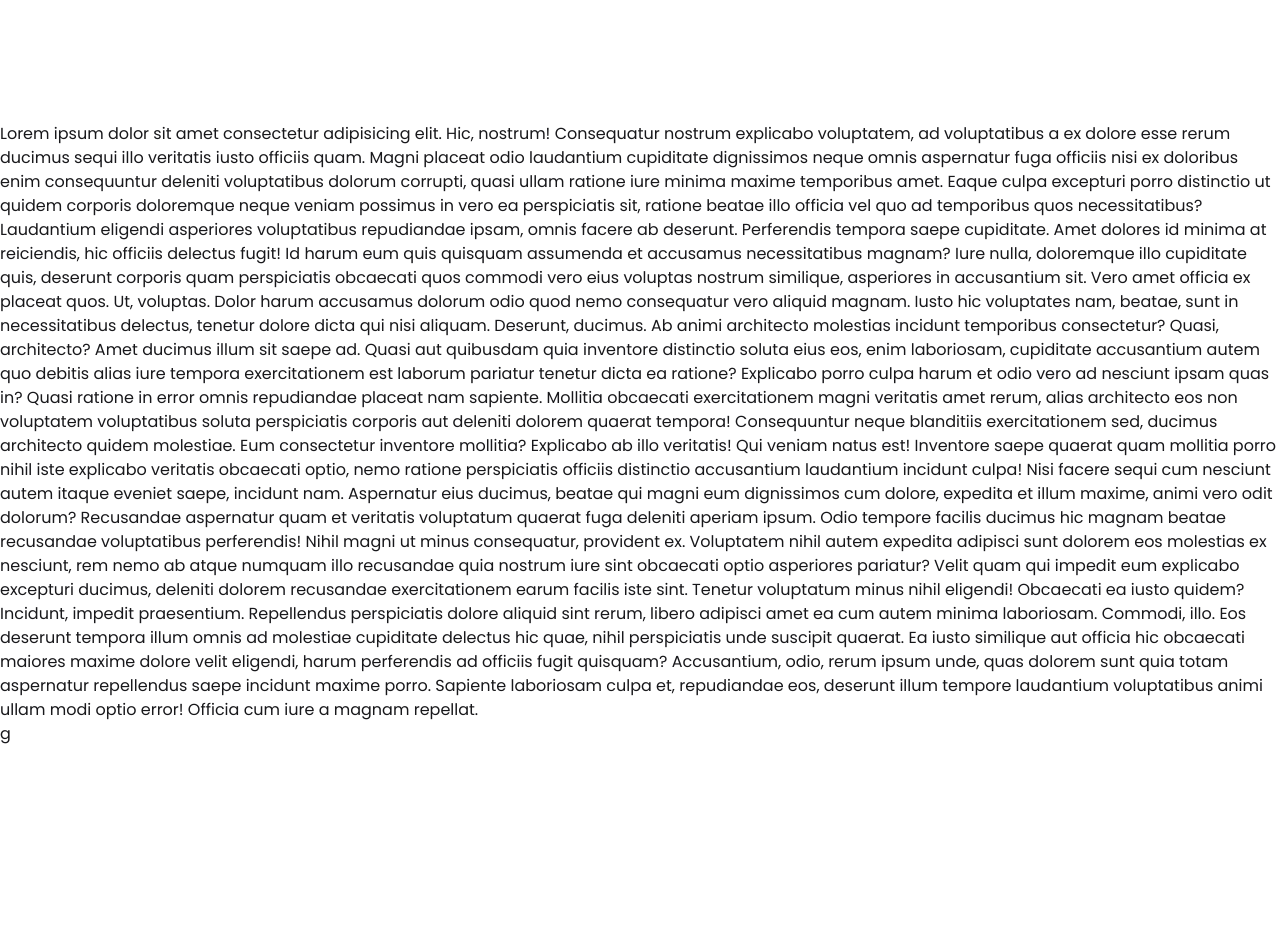
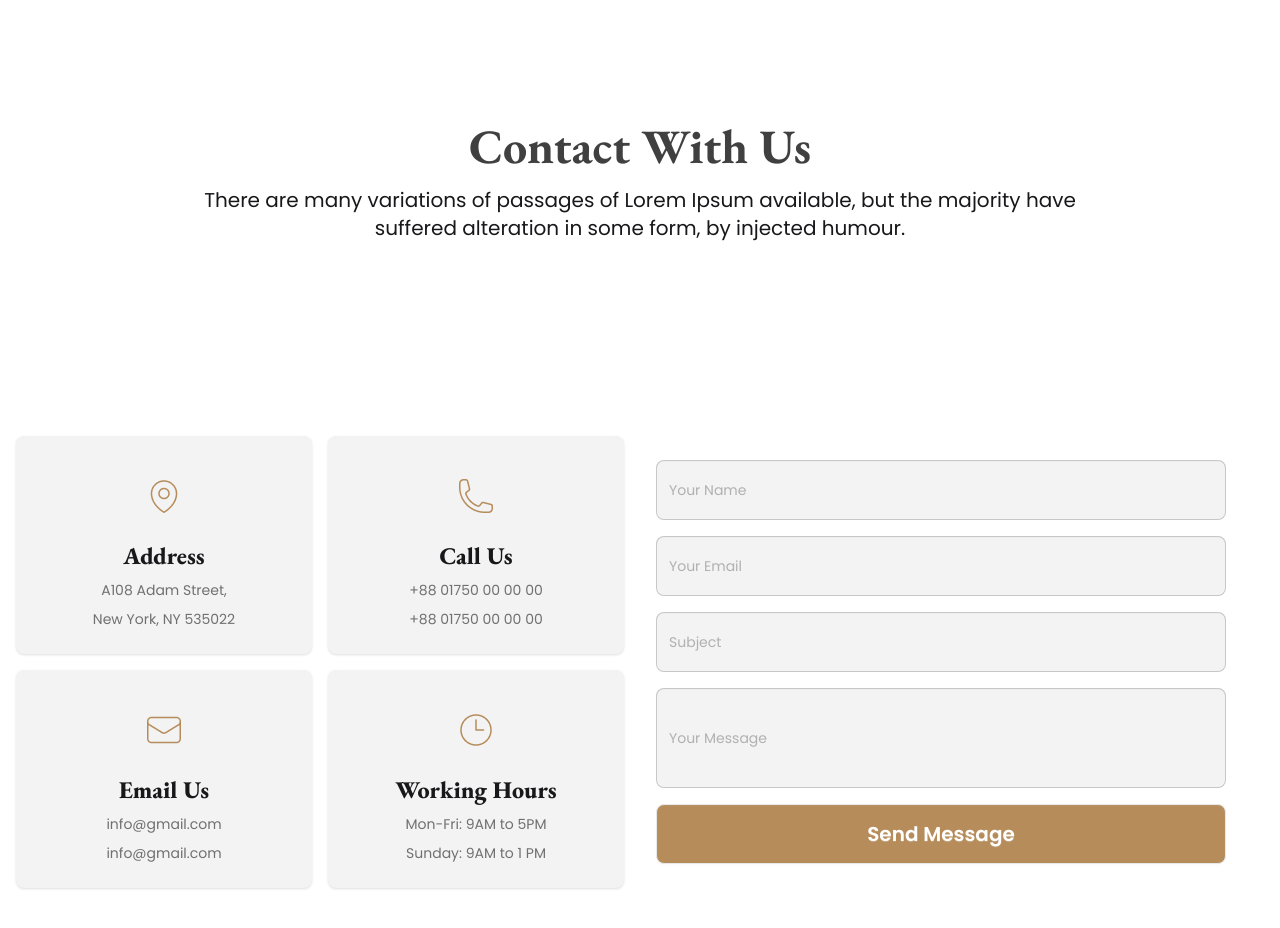
Before and after one commit to Mostofarusho/Legal-Solutions-Using-DaisyUI, a plain HTML site: page index.html in a window 1280 px wide. Shown: the part 3720-4648 px from the top of the page. Before the commit the page ends 4466 px from the top, so only its background shows below. Drawn offline with nearby package versions, Linux system fonts and the light colour scheme.

Commit message:
Contact With Us Section Done With Responsive

```diff
--- a/index.html
+++ b/index.html
@@ -43,6 +43,10 @@
 
         .color-five {
             background: rgb(182, 140, 90);
+        }
+
+        .color-six {
+            background: rgb(243, 243, 243);
         }
     </style>
 </head>
@@ -245,7 +249,7 @@
                     </div>
                 </div>
                 <!-- Slide 4  -->
-                <div id="slide4" class="carousel-item relative w-full min-h-screen bg-cover bg-center" style="background-image: url(./images/banner.png);">
+                <div id="slide4" class="carousel-item relative w-full min-h-screen bg-cover bg-center" style="background-image: url(./images/slider-2.jpg);">
 
                     <div class="flex flex-col items-center justify-center text-white text-center w-full h-full bg-black/40">
                         <img class="w-[70px] h-[70px] rounded-full mb-4" src="./images/8640.jpg" alt="">
@@ -295,6 +299,78 @@
             </div>
         </section>
 
+        <!-- Contact With Us -->
+        <section lass="mb-8 md:mb-16">
+            <div class="text-center space-y-4 mb-5">
+                <h1 class="font-eb color-four text-5xl font-bold">Contact With Us</h1>
+                <p class="color-one text-xl">There are many variations of passages of Lorem Ipsum available, but the majority have <br> suffered alteration in some form, by injected humour.</p>
+            </div>
+            <!-- Main Content  -->
+            <div class="hero min-h-screen">
+                <div class="hero-content gap-x-8 flex-col lg:flex-row items-center justify-center gap-10">
+                    <!-- Cards  -->
+                    <div class="grid grid-cols-1 md:grid-cols-2 gap-4 flex-1">
+                        <!-- Card  1-->
+                        <div class="card  color-six  shadow-sm">
+                            <figure class="px-10 pt-10">
+                                <img src="./images/location.png" alt="Shoes" class="rounded-xl" />
+                            </figure>
+                            <div class="card-body items-center text-center">
+                                <h2 class="card-title text-2xl font-extrabold font-eb">Address</h2>
+                                <p class="color-One">A108 Adam Street,</p>
+                                <p class="color-One">New York, NY 535022</p>
+
+                            </div>
+                        </div>
+                        <!-- Card  2-->
+                        <div class="card  color-six  shadow-sm">
+                            <figure class="px-10 pt-10">
+                                <img src="./images/call.png" alt="Shoes" class="rounded-xl" />
+                            </figure>
+                            <div class="card-body items-center text-center">
+                                <h2 class="card-title text-2xl font-extrabold font-eb">Call Us</h2>
+                                <p class="color-One">+88 01750 00 00 00</p>
+                                <p class="color-One">+88 01750 00 00 00</p>
+
+                            </div>
+                        </div>
+                        <!-- Card  3-->
+                        <div class="card  color-six  shadow-sm">
+                            <figure class="px-10 pt-10">
+                                <img src="./images/email.png" alt="Shoes" class="rounded-xl" />
+                            </figure>
+                            <div class="card-body items-center text-center">
+                                <h2 class="card-title text-2xl font-extrabold font-eb">Email Us</h2>
+                                <p class="color-One">info@gmail.com</p>
+                                <p class="color-One">info@gmail.com</p>
+
+                            </div>
+                        </div>
+                        <!-- Card  4-->
+                        <div class="card  color-six  shadow-sm">
+                            <figure class="px-10 pt-10">
+                                <img src="./images/time.png" alt="Shoes" class="rounded-xl" />
+                            </figure>
+                            <div class="card-body items-center text-center">
+                                <h2 class="card-title text-2xl font-extrabold font-eb">Working Hours</h2>
+                                <p class="color-One">Mon-Fri: 9AM to 5PM</p>
+                                <p class="color-One">Sunday: 9AM to 1 PM</p>
+
+                            </div>
+                        </div>
+                    </div>
+                    <div class="flex-1 space-y-4">
+                        <input type="text" placeholder="Your Name" class="input color-One color-six rounded-lg w-[570px] h-[60px]" />
+                        <input type="text" placeholder="Your Email" class="input color-One color-six rounded-lg w-[570px] h-[60px]" />
+                        <input type="text" placeholder="Subject" class="input color-One color-six rounded-lg w-[570px] h-[60px]" />
+                        <input type="text" placeholder="Your Message" class="input color-One color-six rounded-lg w-[570px] h-[100px]" />
+                        <a class="btn text-xl font-semibold rounded-lg w-[570px] h-[60px] text-white color-two px-6 py-3 md:py-6">Send Message</a>
+                    </div>
+                </div>
+            </div>
+        </section>
+
+
     </main>
     <footer></footer>
     <div class="">Lorem ipsum dolor sit amet consectetur adipisicing elit. Hic, nostrum! Consequatur nostrum explicabo voluptatem, ad voluptatibus a ex dolore esse rerum ducimus sequi illo veritatis iusto officiis quam. Magni placeat odio laudantium cupiditate dignissimos
```
